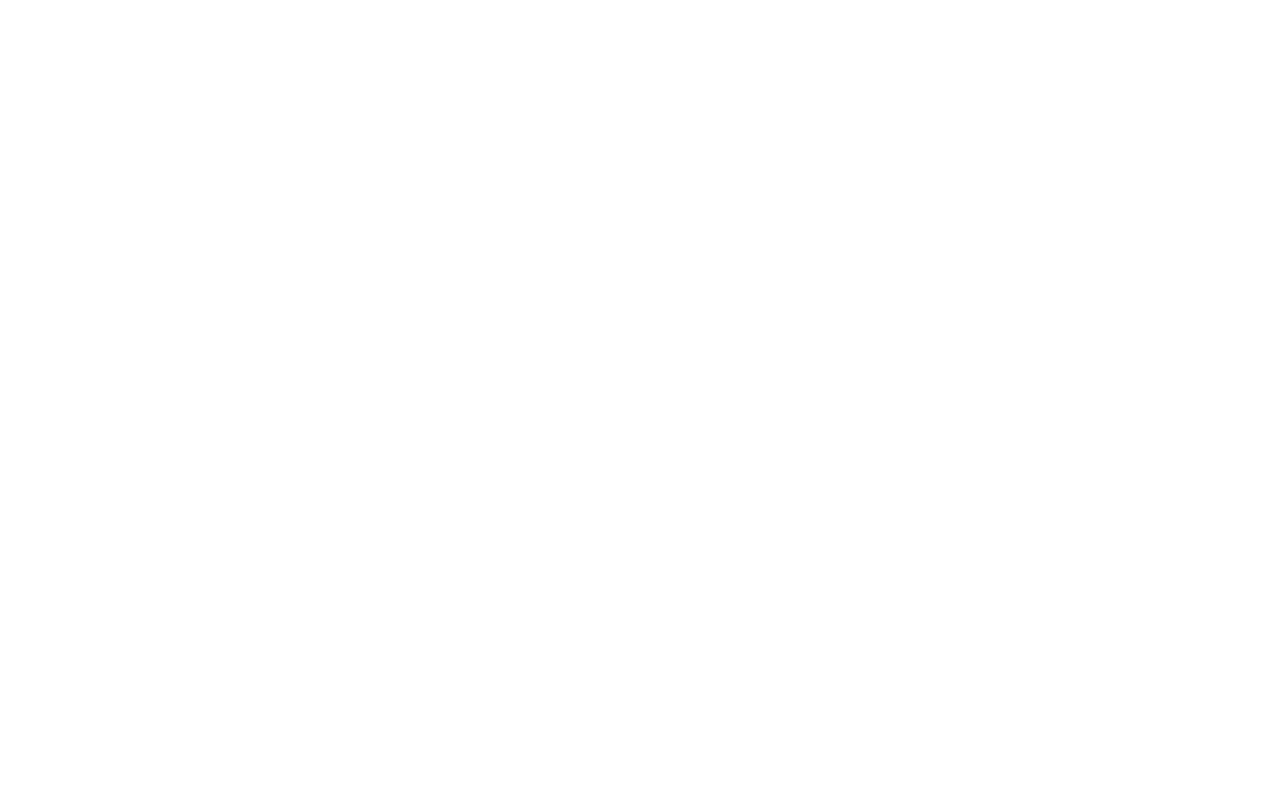
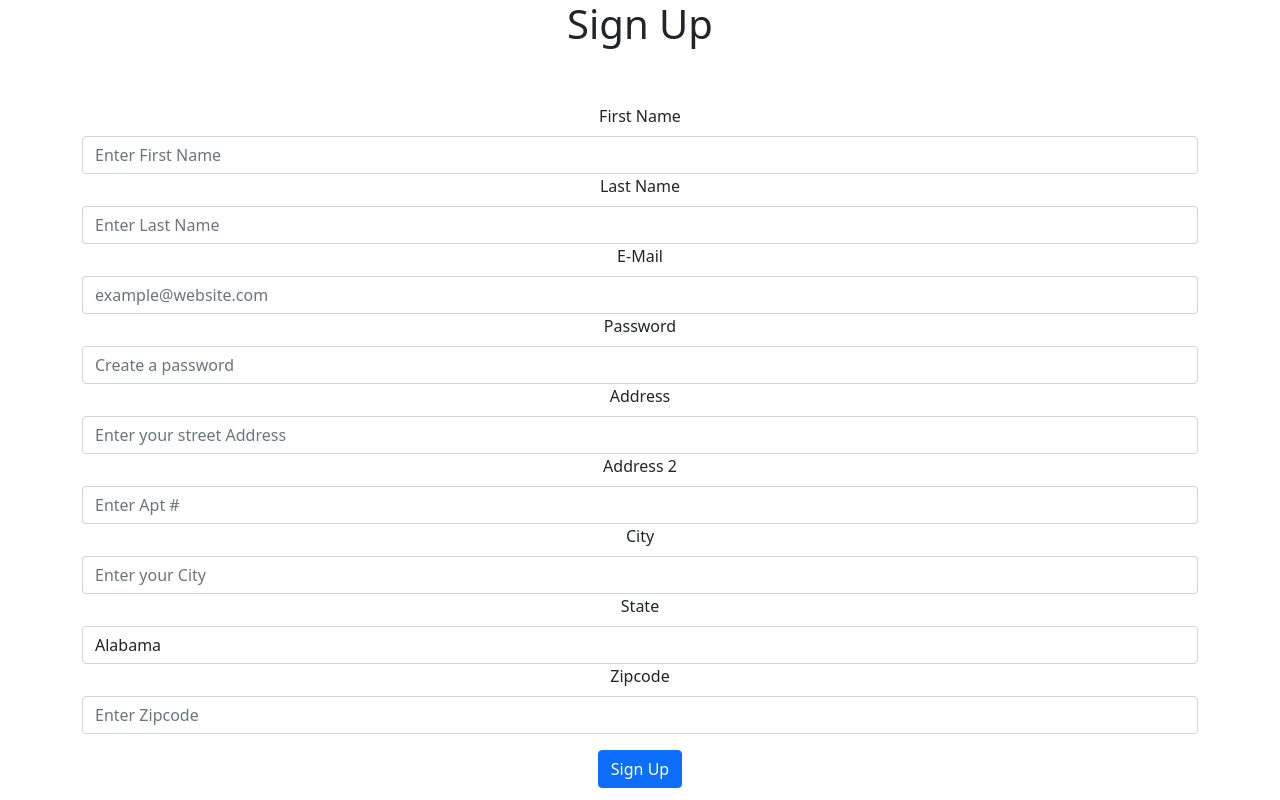
Before and after one commit to robinkelsickii/fishing-hooks, a React (Create React App) app: page / in a window 1280 px wide. Built offline with nearby package versions, Linux system fonts and the light colour scheme.

Commit message:
added hooks to get user data. need to use local storage to keep that data.

```diff
--- a/package.json
+++ b/package.json
@@ -7,6 +7,7 @@
     "@testing-library/jest-dom": "^5.14.1",
     "@testing-library/react": "^11.2.7",
     "@testing-library/user-event": "^12.8.3",
+    "axios": "^0.24.0",
     "bootstrap": "^5.1.3",
     "bootstrap-icons": "^1.6.1",
     "react": "^17.0.2",
--- a/src/App.js
+++ b/src/App.js
@@ -5,17 +5,21 @@
   Route,
   Link
 } from "react-router-dom";
+import SignUp from './Components/SignUp';
+import './index.css'
+import { Form } from 'react-bootstrap';
+import LoginPage from './Components/LoginPage';
+
+export default function App() {
 
 
-
-function App() {
   return (
   <Router>
+   <SignUp />
+
+
+   {/* <LoginPage /> */}
 
   </Router>
   );
 }
-
-
-
-export default App;
--- a/src/Components/LoginPage.js
+++ b/src/Components/LoginPage.js
@@ -0,0 +1,31 @@
+import React from "react";
+import { Col, Container, Row, Form, Button } from "react-bootstrap";
+import { Route } from "react-router";
+
+export default function LoginPage(){
+    return(
+        <Route>
+            <Container>
+                <Row>
+                    <Col className = 'text-center'>
+                    <h1>Login</h1>
+
+                    <Form.Group controlId='email'>
+                                <Form.Label>E-Mail</Form.Label>
+                                <Form.Control type="text" placeholder="example@website.com" />
+                            </Form.Group>
+
+                            <Form.Group controlId='password'>
+                                <Form.Label>Password</Form.Label>
+                                <Form.Control type="text" placeholder="Create a password" />
+                            </Form.Group>
+                            <Col className = 'd-flex justify-content-center'>
+                            <Button type='button' className='btn btn-primary mt-3 me-3'>Sign Up</Button>
+                            <Button type='submit' className='btn btn-success mt-3'>Login</Button>
+                            </Col>
+                    </Col>
+                </Row>
+            </Container>
+        </Route>
+    )
+}
--- a/src/Components/SignUp.js
+++ b/src/Components/SignUp.js
@@ -0,0 +1,137 @@
+import React from "react";
+import { Container, Row, Col, Form, Button } from "react-bootstrap";
+import { useState, useEffect } from "react";
+
+
+
+
+
+
+const SignUp = () => {
+    const [inputs, setInputs] = useState({});
+
+    const handleChange = (e) => setInputs(prevState => ({ ...prevState, [e.target.name]: [e.target.value] }));
+
+    const handleSubmit = (e) => {
+        e.preventDefault()
+        console.log('User Created')
+        console.log(inputs)
+    }
+
+    return (
+        <Container className='text-center'>
+            <Row>
+                <Col>
+                    <h1>Sign Up</h1>
+                </Col>
+            </Row>
+            <Row>
+                <Form onSubmit = {handleSubmit}>
+                    <Col className='pt-5 text-center'>
+                        <Form.Group controlId='firstName' onChange = {handleChange}>
+                            <Form.Label>First Name</Form.Label>
+                            <Form.Control type="text" placeholder="Enter First Name" />
+                        </Form.Group>
+
+                        <Form.Group controlId='lastName' onChange = {handleChange}>
+                            <Form.Label>Last Name</Form.Label>
+                            <Form.Control type="text" placeholder="Enter Last Name" />
+                        </Form.Group>
+
+                        <Form.Group controlId='email' onChange = {handleChange}>
+                            <Form.Label>E-Mail</Form.Label>
+                            <Form.Control type="text" placeholder="example@website.com" />
+                        </Form.Group>
+
+                        <Form.Group controlId='password' onChange = {handleChange}>
+                            <Form.Label>Password</Form.Label>
+                            <Form.Control type="text" placeholder="Create a password" />
+                        </Form.Group>
+
+                        <Form.Group controlId='address' onChange = {handleChange}>
+                            <Form.Label>Address</Form.Label>
+                            <Form.Control type="text" placeholder="Enter your street Address" />
+                        </Form.Group>
+
+                        <Form.Group controlId='address2' onChange = {handleChange}>
+                            <Form.Label>Address 2</Form.Label>
+                            <Form.Control type="text" placeholder="Enter Apt #" />
+                        </Form.Group>
+
+                        <Form.Group controlId='city' onChange = {handleChange}>
+                            <Form.Label>City</Form.Label>
+                            <Form.Control type="text" placeholder="Enter your City" />
+                        </Form.Group>
+
+                        <Form.Group as={Col} controlId="formState" onChange = {handleChange}>
+                            <Form.Label>State</Form.Label>
+                            <Form.Control as="select" name="state">
+                                <option value="AL">Alabama</option>
+                                <option value="AK">Alaska</option>
+                                <option value="AZ">Arizona</option>
+                                <option value="AR">Arkansas</option>
+                                <option value="CA">California</option>
+                                <option value="CO">Colorado</option>
+                                <option value="CT">Connecticut</option>
+                                <option value="DE">Delaware</option>
+                                <option value="DC">District Of Columbia</option>
+                                <option value="FL">Florida</option>
+                                <option value="GA">Georgia</option>
+                                <option value="HI">Hawaii</option>
+                                <option value="ID">Idaho</option>
+                                <option value="IL">Illinois</option>
+                                <option value="IN">Indiana</option>
+                                <option value="IA">Iowa</option>
+                                <option value="KS">Kansas</option>
+                                <option value="KY">Kentucky</option>
+                                <option value="LA">Louisiana</option>
+                                <option value="ME">Maine</option>
+                                <option value="MD">Maryland</option>
+                                <option value="MA">Massachusetts</option>
+                                <option value="MI">Michigan</option>
+                                <option value="MN">Minnesota</option>
+                                <option value="MS">Mississippi</option>
+                                <option value="MO">Missouri</option>
+                                <option value="MT">Montana</option>
+                                <option value="NE">Nebraska</option>
+                                <option value="NV">Nevada</option>
+                                <option value="NH">New Hampshire</option>
+                                <option value="NJ">New Jersey</option>
+                                <option value="NM">New Mexico</option>
+                                <option value="NY">New York</option>
+                                <option value="NC">North Carolina</option>
+                                <option value="ND">North Dakota</option>
+                                <option value="OH">Ohio</option>
+                                <option value="OK">Oklahoma</option>
+                                <option value="OR">Oregon</option>
+                                <option value="PA">Pennsylvania</option>
+                                <option value="RI">Rhode Island</option>
+                                <option value="SC">South Carolina</option>
+                                <option value="SD">South Dakota</option>
+                                <option value="TN">Tennessee</option>
+                                <option value="TX">Texas</option>
+                                <option value="UT">Utah</option>
+                                <option value="VT">Vermont</option>
+                                <option value="VA">Virginia</option>
+                                <option value="WA">Washington</option>
+                                <option value="WV">West Virginia</option>
+                                <option value="WI">Wisconsin</option>
+                                <option value="WY">Wyoming</option>
+                            </Form.Control>
+                        </Form.Group>
+
+                        <Form.Group controlId='zip' onChange = {handleChange}>
+                            <Form.Label>Zipcode</Form.Label>
+                            <Form.Control type="text" placeholder="Enter Zipcode" />
+                        </Form.Group>
+                        <Button type='submit' className='btn btn-primary mt-3'>Sign Up</Button>
+                    </Col>
+                </Form>
+            </Row>
+        </Container>
+
+
+)
+// console.log(SignUp)
+}
+export default SignUp;
--- a/src/index.css
+++ b/src/index.css
@@ -5,6 +5,7 @@
     sans-serif;
   -webkit-font-smoothing: antialiased;
   -moz-osx-font-smoothing: grayscale;
+
 }
 
 code {
```
Also changed, not shown: src/Components/MainPage.js (deleted), src/Components/SignOut.js (deleted), 2 other files (tests, documents, lock files or other folders).
